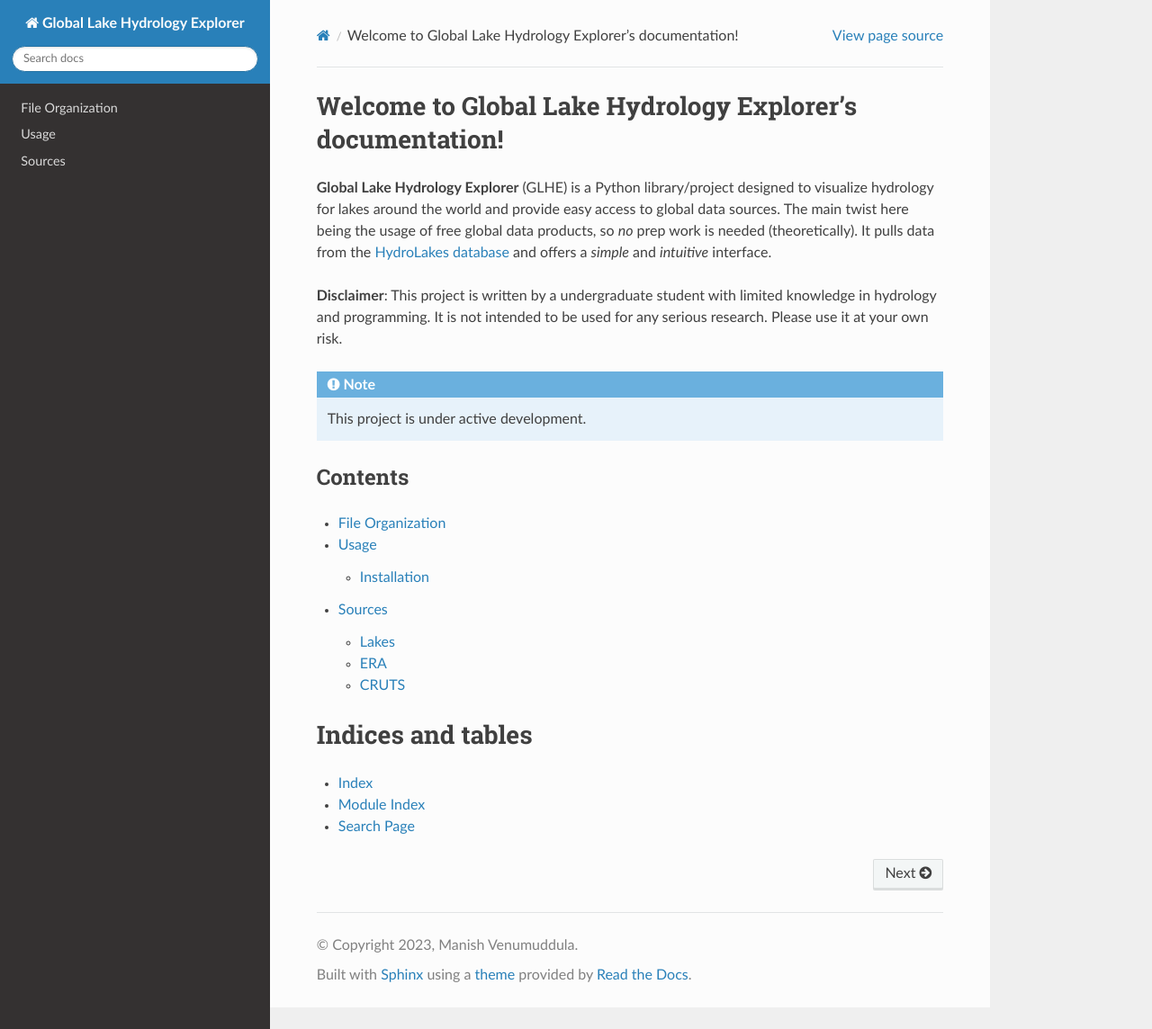
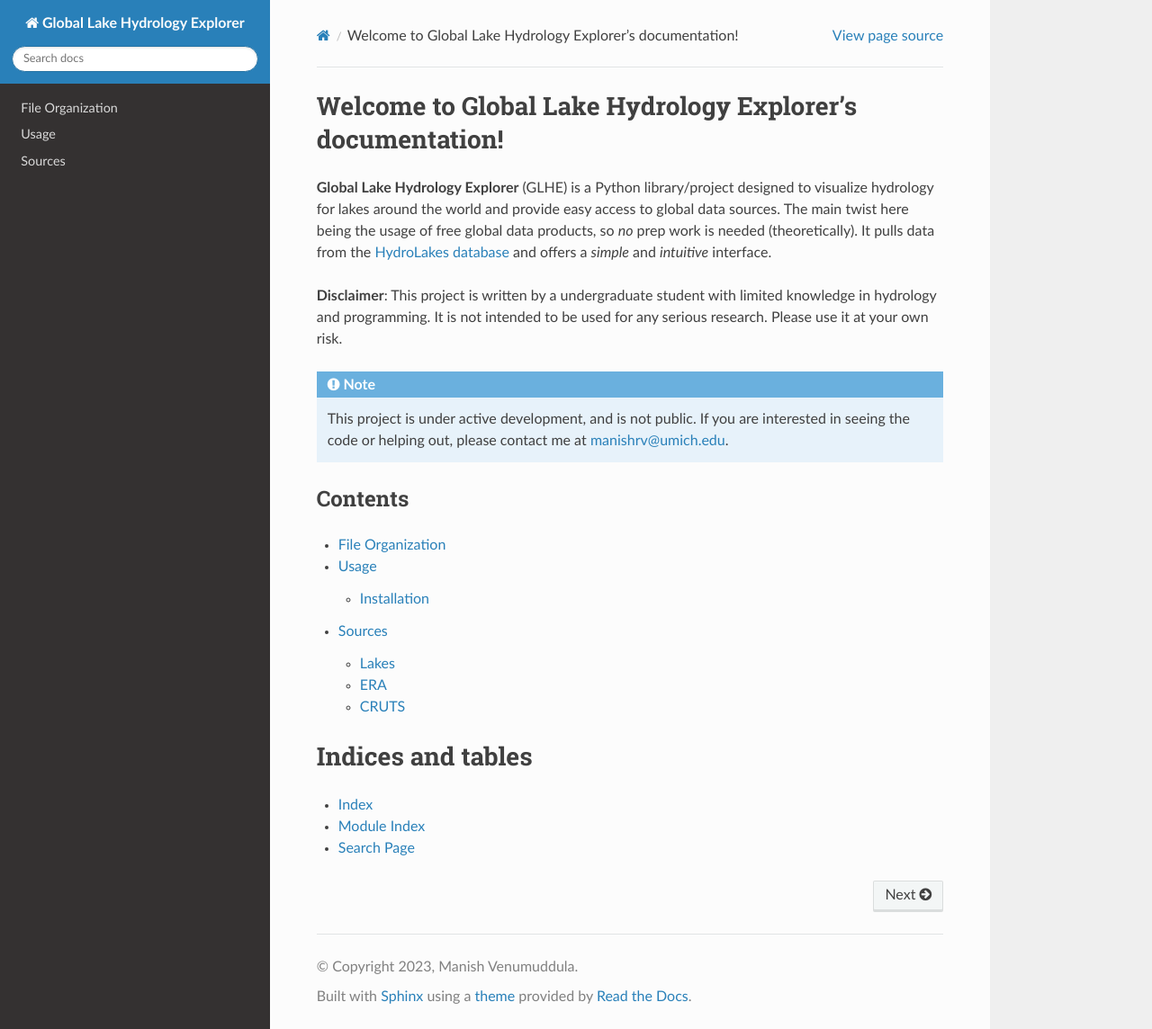
Before and after one commit to manishvenu/Global-Lake-Hydrology-Explorer, a Sphinx documentation site: the page built from docs/source/index.rst, in a window 1280 px wide and 1144 px high. Shown: the whole window at 90% size. Built offline with Sphinx 7.4.7 and the Read the Docs theme 2.0.0, drawn with Linux system fonts in a browser that asks for light colours.

Commit message:
Clean up docs

```diff
--- a/docs/source/index.rst
+++ b/docs/source/index.rst
@@ -13,7 +13,7 @@
 
 .. note::
 
-   This project is under active development.
+   This project is under active development, and is not public. If you are interested in seeing the code or helping out, please contact me at manishrv@umich.edu.
 .. toctree::
    :maxdepth: 2
    :caption: Contents:
```
